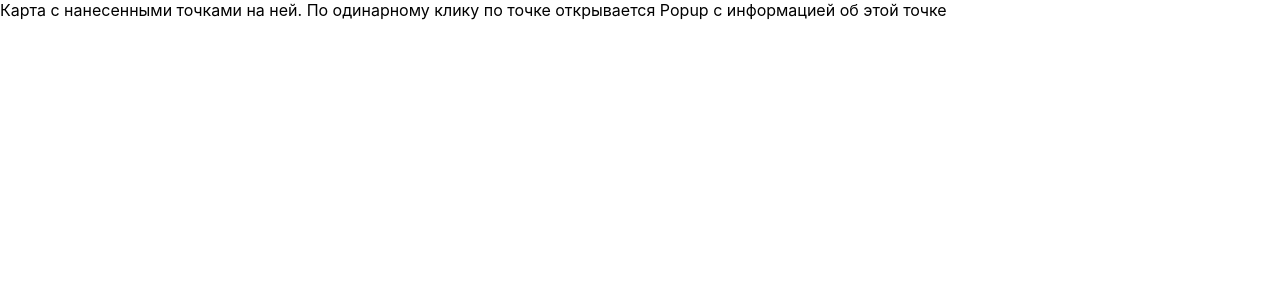
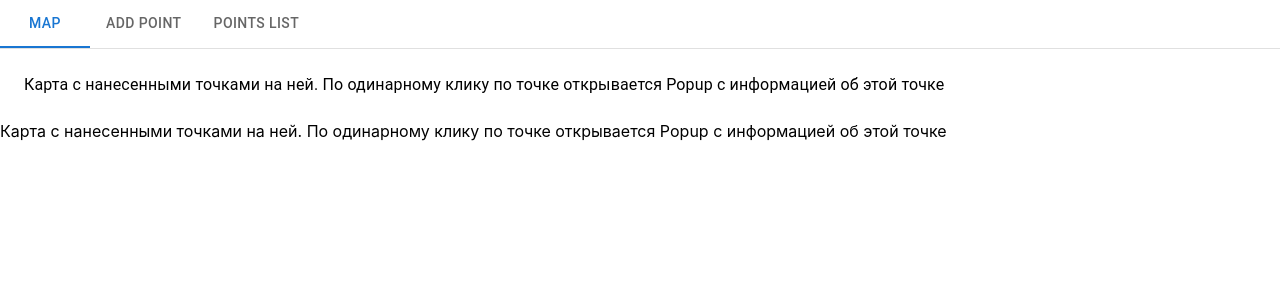
Before and after one commit to Canoist/point-map, a React (Create React App) app: page / in a window 1280 px wide. Shown: the top 300 px of the page. Built offline with nearby package versions, Linux system fonts and the light colour scheme.

Commit message:
Changed navBar to Tabs, added utils folder, changed App.tsx

```diff
--- a/package.json
+++ b/package.json
@@ -14,6 +14,7 @@
     "@types/node": "^16.11.35",
     "@types/react": "^18.0.9",
     "@types/react-dom": "^18.0.4",
+    "@types/react-router-dom": "^5.3.3",
     "react": "^18.1.0",
     "react-dom": "^18.1.0",
     "react-leaflet": "^4.0.0",
--- a/src/App.tsx
+++ b/src/App.tsx
@@ -1,21 +1,21 @@
 import React from "react";
 import { Navigate, useRoutes } from "react-router-dom";
+import NavBar from "./components/navBar";
 import Map from "./pages/map";
-import PointAdd from "./pages/pointAdd";
-import PointList from "./pages/pointList";
 
 const App: React.FC = (): JSX.Element => {
   const mainRoutes = {
     path: "/",
     element: <Map />,
-    children: [
-      { path: "*", element: <Navigate to="/" /> },
-      { path: "addPoint", element: <PointAdd /> },
-      { path: "pointList", element: <PointList /> },
-    ],
+    children: [{ path: "*", element: <Navigate to="/" /> }],
   };
   const routing = useRoutes([mainRoutes]);
-  return <>{routing}</>;
+  return (
+    <>
+      <NavBar />
+      {routing}
+    </>
+  );
 };
 
 export default App;
--- a/src/components/navBar.tsx
+++ b/src/components/navBar.tsx
@@ -1,116 +1,40 @@
-import {
-  AppBar,
-  Box,
-  Button,
-  Container,
-  IconButton,
-  Menu,
-  MenuItem,
-  Toolbar,
-  Typography,
-} from "@mui/material";
+import { Box, Tab, Tabs } from "@mui/material";
 import React, { useState } from "react";
-import MenuIcon from "@mui/icons-material/Menu";
-import AdbIcon from "@mui/icons-material/Adb";
+import Map from "../pages/map";
+import PointAdd from "../pages/pointAdd";
+import PointList from "../pages/pointList";
+import { a11yProps } from "../utils/allyProps";
+import TabPanel from "./tabPanel";
 
 const NavBar: React.FC = () => {
-  const tabs = ["Main", "Favorites", "Points"];
-  const [anchorElNav, setAnchorElNav] = useState<null | HTMLElement>(null);
+  const [value, setValue] = useState(0);
 
-  const handleOpenNavMenu = (event: React.MouseEvent<HTMLElement>) => {
-    setAnchorElNav(event.currentTarget);
-  };
-
-  const handleCloseNavMenu = () => {
-    setAnchorElNav(null);
+  const handleChange = (event: React.SyntheticEvent, newValue: number) => {
+    setValue(newValue);
   };
 
   return (
-    <AppBar position="static">
-      <Container maxWidth="xl">
-        <Toolbar disableGutters>
-          <Typography
-            variant="h6"
-            noWrap
-            component="a"
-            href="/"
-            sx={{
-              mr: 2,
-              display: { xs: "none", md: "flex" },
-              fontFamily: "monospace",
-              fontWeight: 700,
-              letterSpacing: ".3rem",
-              color: "inherit",
-              textDecoration: "none",
-            }}>
-            MAP
-          </Typography>
-
-          <Box sx={{ flexGrow: 1, display: { xs: "flex", md: "none" } }}>
-            <IconButton
-              size="large"
-              aria-label="account of current user"
-              aria-controls="menu-appbar"
-              aria-haspopup="true"
-              onClick={handleOpenNavMenu}
-              color="inherit">
-              <MenuIcon />
-            </IconButton>
-            <Menu
-              id="menu-appbar"
-              anchorEl={anchorElNav}
-              anchorOrigin={{
-                vertical: "bottom",
-                horizontal: "left",
-              }}
-              keepMounted
-              transformOrigin={{
-                vertical: "top",
-                horizontal: "left",
-              }}
-              open={Boolean(anchorElNav)}
-              onClose={handleCloseNavMenu}
-              sx={{
-                display: { xs: "block", md: "none" },
-              }}>
-              {tabs.map((tab) => (
-                <MenuItem key={tab} onClick={handleCloseNavMenu}>
-                  <Typography textAlign="center">{tab}</Typography>
-                </MenuItem>
-              ))}
-            </Menu>
-          </Box>
-          <AdbIcon sx={{ display: { xs: "flex", md: "none" }, mr: 1 }} />
-          <Typography
-            variant="h5"
-            noWrap
-            component="a"
-            href=""
-            sx={{
-              mr: 2,
-              display: { xs: "flex", md: "none" },
-              flexGrow: 1,
-              fontFamily: "monospace",
-              fontWeight: 700,
-              letterSpacing: ".3rem",
-              color: "inherit",
-              textDecoration: "none",
-            }}>
-            LOGO
-          </Typography>
-          <Box sx={{ flexGrow: 1, display: { xs: "none", md: "flex" } }}>
-            {tabs.map((tab) => (
-              <Button
-                key={tab}
-                onClick={handleCloseNavMenu}
-                sx={{ my: 2, color: "white", display: "block" }}>
-                {tab}
-              </Button>
-            ))}
-          </Box>
-        </Toolbar>
-      </Container>
-    </AppBar>
+    <Box sx={{ width: "100%" }}>
+      <Box sx={{ borderBottom: 1, borderColor: "divider" }}>
+        <Tabs
+          value={value}
+          onChange={handleChange}
+          aria-label="basic tabs example">
+          <Tab label="Map" {...a11yProps(0)} />
+          <Tab label="Add Point" {...a11yProps(1)} />
+          <Tab label="Points list" {...a11yProps(2)} />
+        </Tabs>
+      </Box>
+      <TabPanel value={value} index={0}>
+        <Map />
+      </TabPanel>
+      <TabPanel value={value} index={1}>
+        <PointAdd />
+      </TabPanel>
+      <TabPanel value={value} index={2}>
+        <PointList />
+      </TabPanel>
+    </Box>
   );
 };
 export default NavBar;
--- /dev/null
+++ b/src/components/tabPanel.tsx
@@ -0,0 +1,29 @@
+import { Box, Typography } from "@mui/material";
+import React from "react";
+
+interface TabPanelProps {
+  children?: React.ReactNode;
+  index: number;
+  value: number;
+}
+
+function TabPanel(props: TabPanelProps) {
+  const { children, value, index, ...other } = props;
+
+  return (
+    <div
+      role="tabpanel"
+      hidden={value !== index}
+      id={`simple-tabpanel-${index}`}
+      aria-labelledby={`simple-tab-${index}`}
+      {...other}>
+      {value === index && (
+        <Box sx={{ p: 3 }}>
+          <Typography>{children}</Typography>
+        </Box>
+      )}
+    </div>
+  );
+}
+
+export default TabPanel;
--- /dev/null
+++ b/src/utils/allyProps.ts
@@ -0,0 +1,6 @@
+export function a11yProps(index: number) {
+  return {
+    id: `simple-tab-${index}`,
+    "aria-controls": `simple-tabpanel-${index}`,
+  };
+}
```
Also changed, not shown: 1 other file (tests, documents, lock files or other folders).
